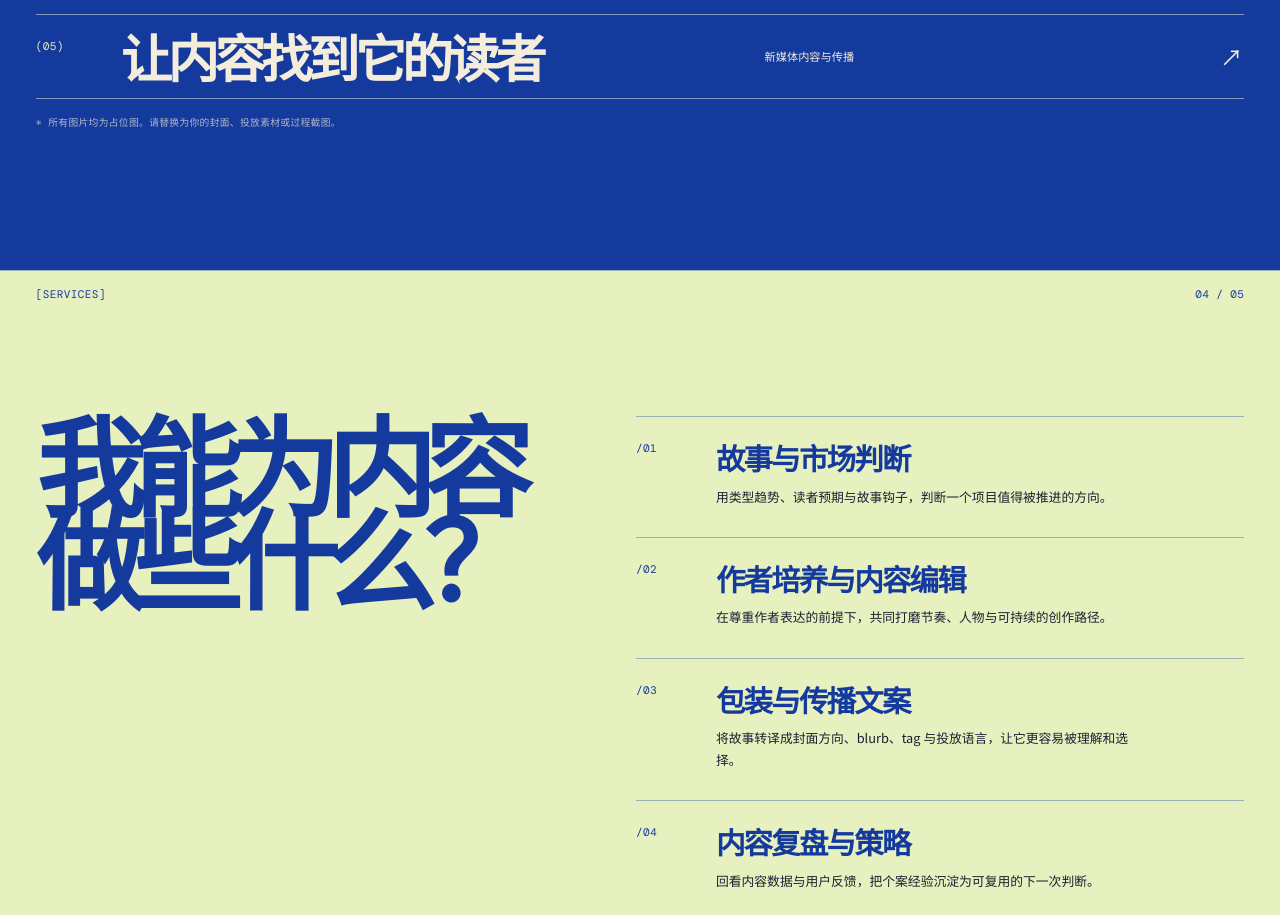
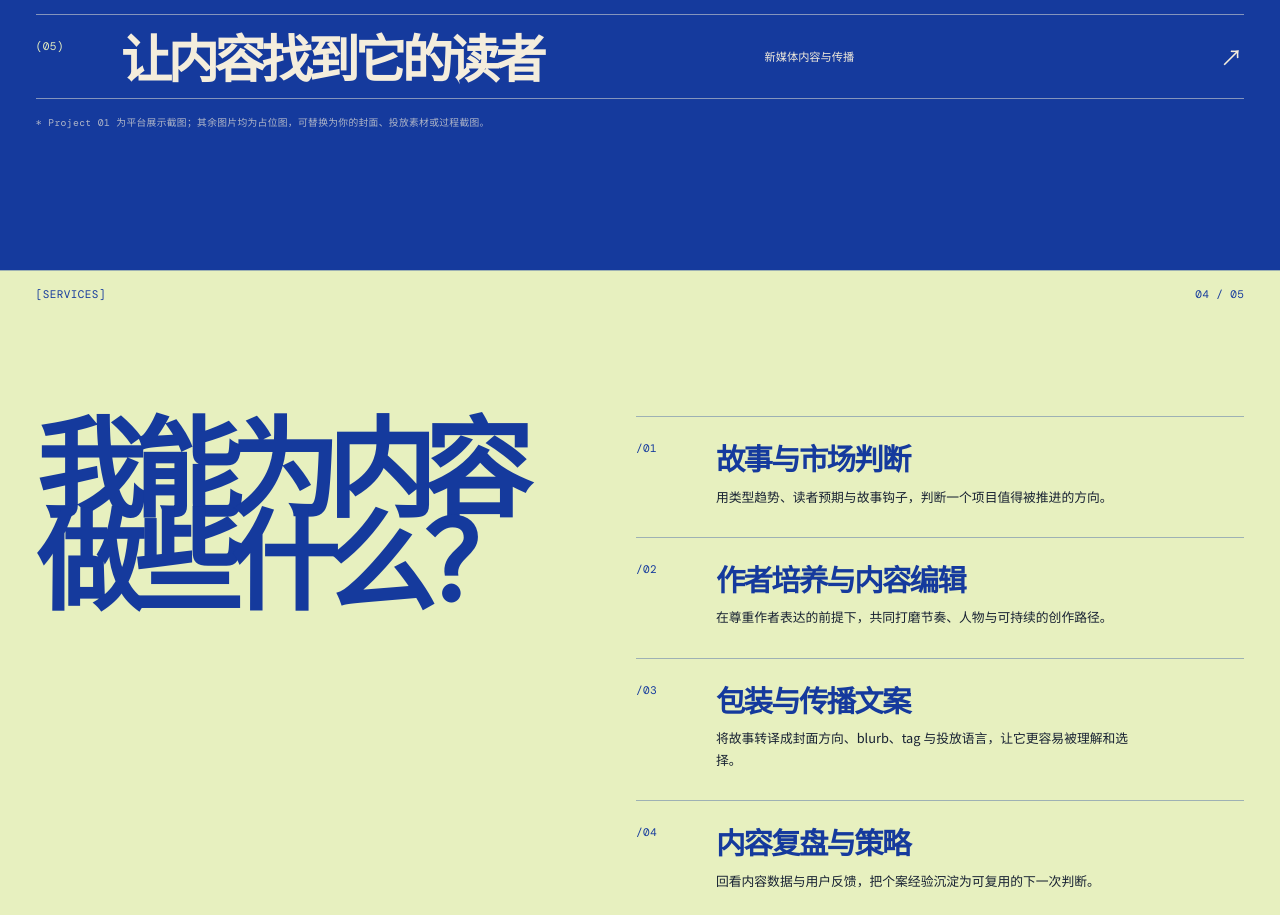
Before and after one commit to lvtomcat/yiqing-tu-portfolio, a website with bundled scripts: page index.html in a window 1280 px wide. Shown: the part 2349-3264 px from the top of the page. Built offline with nearby package versions, Linux system fonts and the light colour scheme; a web font is replaced by a local one.

Commit message:
fix: frame CEO title as a project case study

```diff
--- a/index.html
+++ b/index.html
@@ -61,7 +61,7 @@
           <h2 id="works-title" class="display-heading reveal">SELECTED<br /><i>WORKS</i></h2>
         </div>
         <div class="works-list" data-works-list aria-live="polite"></div>
-        <p class="image-note mono">* 所有图片均为占位图。请替换为你的封面、投放素材或过程截图。</p>
+        <p class="image-note mono">* Project 01 为平台展示截图；其余图片均为占位图，可替换为你的封面、投放素材或过程截图。</p>
       </section>
 
       <section class="services section-shell" id="services" aria-labelledby="services-title">
```
